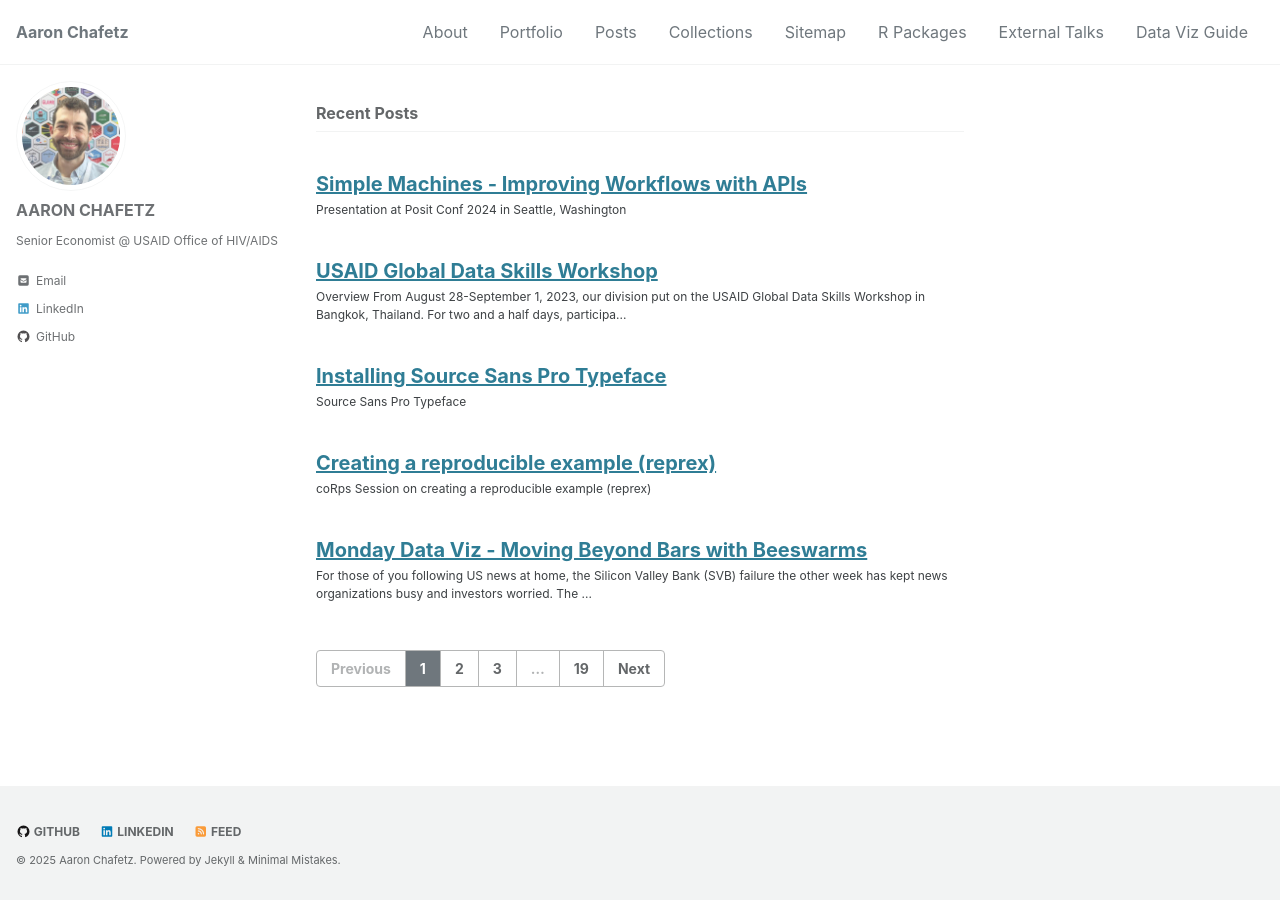
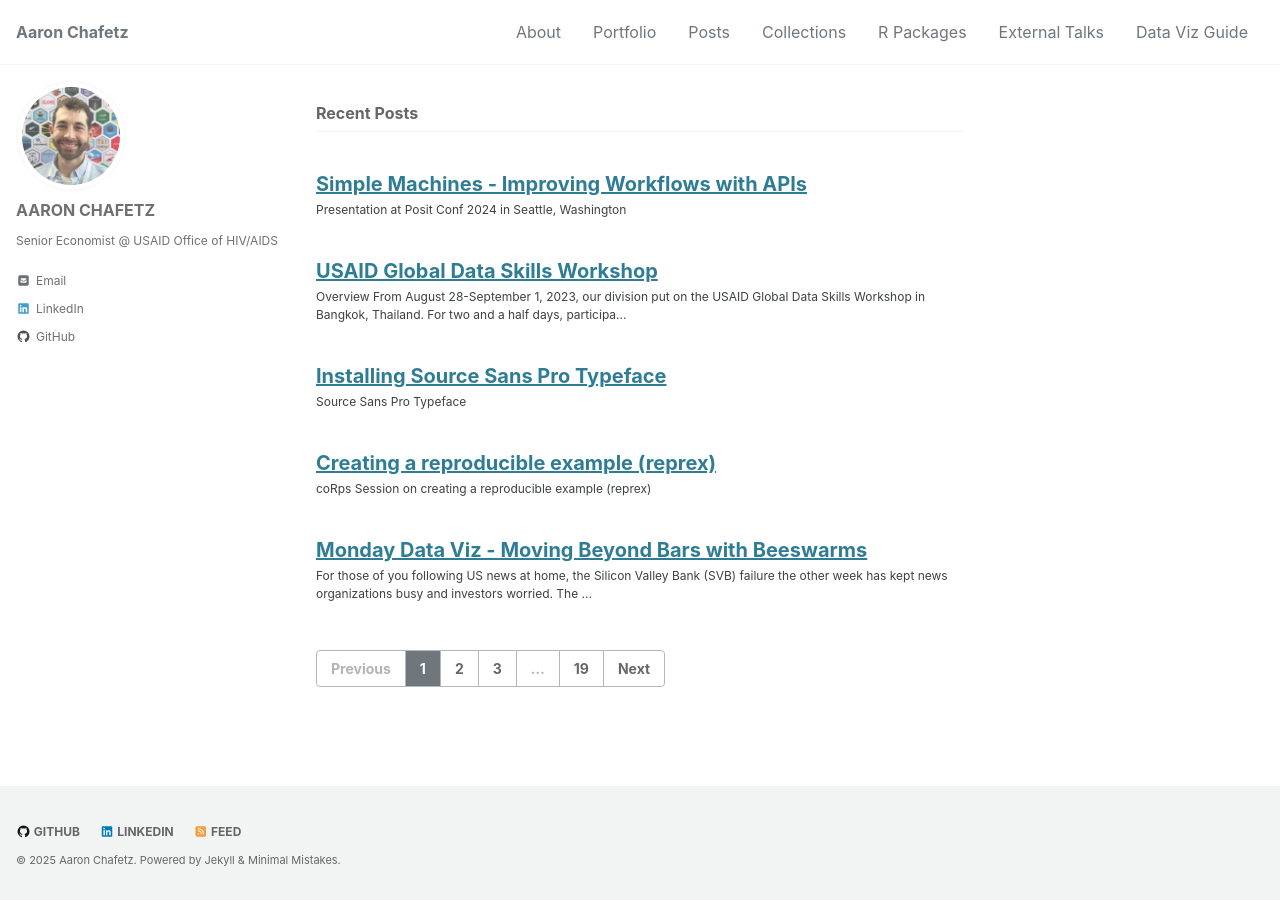
Before and after one commit to achafetz/achafetz.github.io, a Jekyll site: the page built from index.html, in a window 1280 px wide. Built offline with Jekyll 4.4.1, drawn with Linux system fonts in a browser that asks for light colours; cached includes are drawn as plain includes; the list of posts is cut into pages by our own code.

Commit message:
remove site map

```diff
--- a/_config.yml
+++ b/_config.yml
@@ -28,7 +28,7 @@ remote_theme: mmistakes/minimal-mistakes
 permalink: /:categories/:title/
 paginate: 5 # amount of posts to show
 paginate_path: /page:num/
-timezone: # https://en.wikipedia.org/wiki/List_of_tz_database_time_zones
+timezone: America/New_York # https://en.wikipedia.org/wiki/List_of_tz_database_time_zones
 
 include:
   - _pages
--- a/_data/navigation.yml
+++ b/_data/navigation.yml
@@ -6,10 +6,9 @@ main:
   - title: "Posts"
     #url: /year-archive/
     url: https://achafetz.github.io/
+    url: /home
   - title: "Collections"
     url: /collection-archive/
-  - title: "Sitemap"
-    url: /sitemap/
   - title: "R Packages"
     url: https://usaid-oha-si.r-universe.dev/packages
   - title: "External Talks"
```
